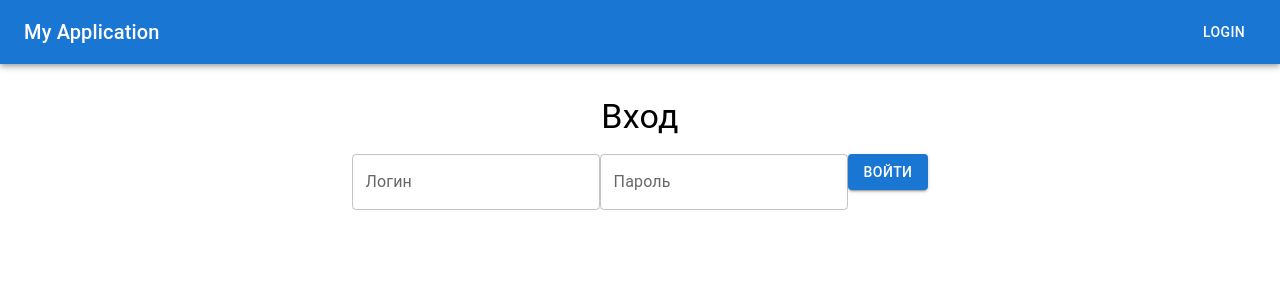
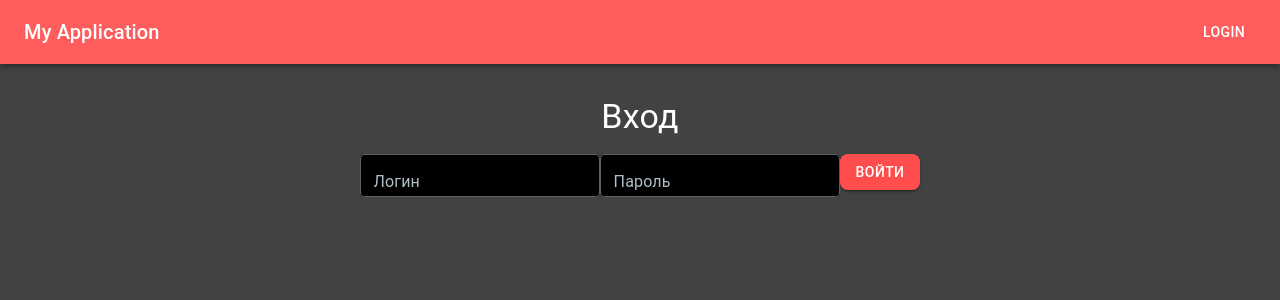
Before and after one commit to yujin-bondarev/WEB-VSTU, a React (Create React App) app in the folder app/: page / in a window 1280 px wide. Shown: the top 300 px of the page. Built offline with nearby package versions, Linux system fonts and the light colour scheme.

Commit message:
добавление темы

```diff
--- a/app/src/components/pages/login/Login.js
+++ b/app/src/components/pages/login/Login.js
@@ -1,7 +1,7 @@
 import React, { useState } from 'react';
 import { useDispatch } from 'react-redux';
 import { login } from '../../../redux/reducers/authReducer';
-import { TextField, Button, Box, Typography } from '@mui/material';
+import { TextField, Button, Box, Typography, CssBaseline } from '@mui/material';
 
 const Login = () => {
   const [username, setUsername] = useState('');
@@ -20,6 +20,7 @@ const Login = () => {
 
 
   return (
+    <CssBaseline>
     <Box sx={{ display: 'flex', flexDirection: 'column', alignItems: 'center', padding: 4 }}>
       <Typography variant="h4" sx={{ marginBottom: 2 }}>
         Вход
@@ -43,6 +44,7 @@ const Login = () => {
         </Button>
       </form>
     </Box>
+    </CssBaseline>
   );
 };
 
--- a/app/src/components/pages/racers/RacersCards.js
+++ b/app/src/components/pages/racers/RacersCards.js
@@ -1,6 +1,6 @@
 import React from 'react';
 import { useSelector, useDispatch } from 'react-redux';
-import { Card, CardContent, Typography, Button, Box, Container } from '@mui/material';
+import { Card, CardContent, Typography, Button, Box, Container, CssBaseline } from '@mui/material';
 import AddRacerForm from './AddRacerForm';
 
 const RacersCards = () => {
@@ -22,6 +22,7 @@ const RacersCards = () => {
   };
 
   return (
+    <CssBaseline>
       <Container sx={{ py: 4 }}>
         <AddRacerForm onAdd={handleAdd} />
         <Box sx={{
@@ -71,6 +72,7 @@ const RacersCards = () => {
           ))}
         </Box>
       </Container>
+    </CssBaseline>
   );
 };
 
--- a/app/src/components/pages/racers/RacersTable.js
+++ b/app/src/components/pages/racers/RacersTable.js
@@ -1,6 +1,6 @@
 import React from 'react';
 import { useSelector, useDispatch } from 'react-redux';
-import { Table, TableBody, TableCell, Button, TableHead, TableRow, Paper } from '@mui/material';
+import { Table, TableBody, TableCell, Button, TableHead, TableRow, Paper, CssBaseline } from '@mui/material';
 import AddRacerForm from './AddRacerForm';
 
 const RacersTable = () => {
@@ -23,6 +23,7 @@ const RacersTable = () => {
 
   return (
     <div>
+      <CssBaseline>
       <AddRacerForm onAdd={handleAdd} />
       <Paper sx={{ p: 3, maxWidth: 800, mx: 'auto', mt: 2 }}>
         <Table>
@@ -46,6 +47,7 @@ const RacersTable = () => {
           </TableBody>
         </Table>
       </Paper>
+      </CssBaseline>
     </div>
   );
 };
--- /dev/null
+++ b/app/src/components/themes/mainTheme.js
@@ -0,0 +1,98 @@
+import { createTheme } from '@mui/material/styles';
+
+const mainTheme = createTheme({
+  palette: {
+    mode: 'dark',
+    primary: {
+      main: '#FF4D4D', // Приятный красный цвет для navbar
+    },
+    secondary: {
+      main: '#4DD0E1', // Голубой цвет для кнопок удаления
+    },
+    background: {
+      default: '#424242', // Серый фон
+      paper: '#303030', // Чуть темнее серый для компонентов
+    },
+    text: {
+      primary: '#FFFFFF',
+      secondary: '#B0BEC5',
+    },
+  },
+  components: {
+    MuiAppBar: {
+      styleOverrides: {
+        root: {
+          backgroundColor: '#FF4D4D', // Красный цвет для AppBar (navbar)
+        },
+      },
+    },
+    MuiCssBaseline: {
+        styleOverrides: {
+            root: ({ theme }) =>( {
+                backgroundColor: theme.palette.background.default, // Красный цвет для AppBar (navbar)
+              }),
+        },
+    },
+    MuiButton: {
+      styleOverrides: {
+        root: {
+          borderRadius: 8,
+        },
+        containedSecondary: {
+          backgroundColor: '#4DD0E1', // Голубой цвет для кнопок удаления
+          '&:hover': {
+            backgroundColor: '#26C6DA', // Немного темнее при наведении
+          },
+        },
+      },
+    },
+    MuiTextField: {
+      styleOverrides: {
+        root: {
+          '& .MuiInputBase-input': {
+            backgroundColor: '#000000', // Черный фон для полей ввода
+            color: '#FFFFFF', // Белый текст
+            borderRadius: 4,
+            padding: '10px',
+          },
+          '& .MuiOutlinedInput-root': {
+            '& fieldset': {
+              borderColor: '#616161',
+            },
+            '&:hover fieldset': {
+              borderColor: '#757575',
+            },
+            '&.Mui-focused fieldset': {
+              borderColor: '#FF4D4D',
+            },
+          },
+        },
+      },
+    },
+    MuiCard: {
+      styleOverrides: {
+        root: {
+          backgroundColor: '#303030', // Темно-серый фон для карточек
+          borderRadius: 12,
+          boxShadow: '0 4px 6px rgba(0, 0, 0, 0.1)',
+        },
+      },
+    },
+  },
+  typography: {
+    fontFamily: '"Roboto", "Helvetica", "Arial", sans-serif',
+    h1: {
+      fontSize: '2.5rem',
+      fontWeight: 500,
+    },
+    h2: {
+      fontSize: '2rem',
+      fontWeight: 500,
+    },
+    body1: {
+      fontSize: '1rem',
+    },
+  },
+});
+
+export default mainTheme;
```
Also changed, not shown: app/src/App.js (+5 -4 lines). Lines whose indentation alone changed are shown as unchanged.
